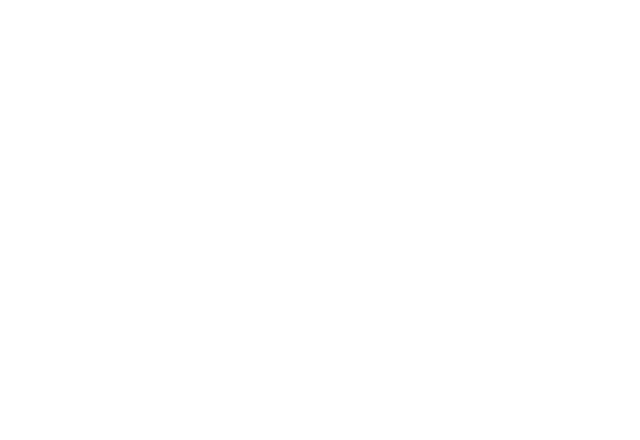
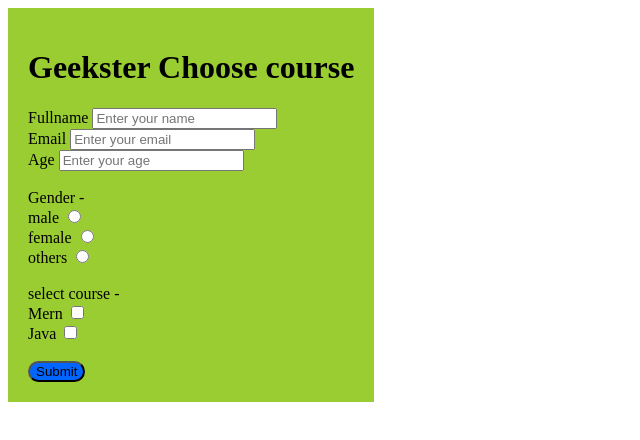
Before and after one commit to Gaurishankar1997/March22-Web-Fundamentals-Assignment, a plain HTML site: page March/week3/Assignment6/index.html in a window 1280 px wide. Shown: the whole page, without its empty margins (0-640 px from the left). Drawn offline with Linux system fonts and the light colour scheme.

Commit message:
Assignment6 pushed

```diff
--- a/March/week3/Assignment6/index.html
+++ b/March/week3/Assignment6/index.html
@@ -9,5 +9,46 @@
 </head>
 <body>
 
+    <form id="frm">
+        <h1>Geekster Choose course</h1>
+        <div class="FEA">
+            <label for="name">Fullname</label>
+            <input id="name" type="text" placeholder="Enter your name"/>
+        </div>
+        <div class="FEA">
+            <label for="@mail">Email</label>
+            <input id="@mail" type="text" placeholder="Enter your email"/>
+        </div>
+        <div class="FEA">
+            <label for="age">Age</label>
+            <input id="age" type="text" placeholder="Enter your age"/>
+        </div>
+        <br>
+        <div>
+            <label>Gender -</label>
+            <br>
+            <label for="inp-1">male</label>
+            <input id="inp-1" type="radio" name="inp"/>
+            <br>
+            <label for="inp-2">female</label>
+            <input id="inp-2" type="radio" name="inp"/>
+            <br>
+            <label for="inp-3">others</label>
+            <input id="inp-3" type="radio" name="inp"/>
+        </div>
+        <br>
+        <div>
+            <label>select course -</label>
+            <br>
+            <label for="inp-1">Mern</label>
+            <input id="inp-1" type="checkbox" name="inp" />
+            <br>
+            <label for="inp-1">Java</label>
+            <input id="inp-1" type="checkbox" name="inp" />
+        </div>
+        <br>
+        <button id="btn">Submit</button>
+    </form>
+
 </body>
 </html>
--- a/March/week3/Assignment6/style.css
+++ b/March/week3/Assignment6/style.css
@@ -0,0 +1,10 @@
+#frm{
+    background-color: yellowgreen;
+    padding: 20px;
+    width: fit-content;
+}
+
+#btn{
+    background-color: rgb(0, 102, 255);
+    border-radius: 20px;
+}
```
